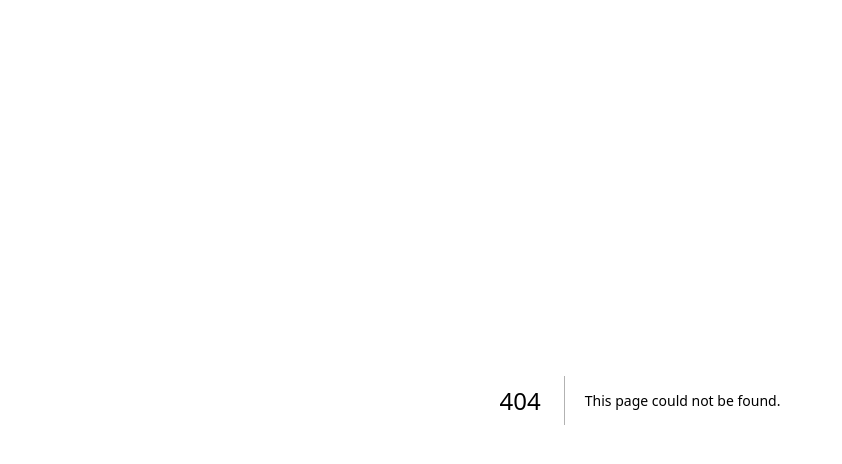
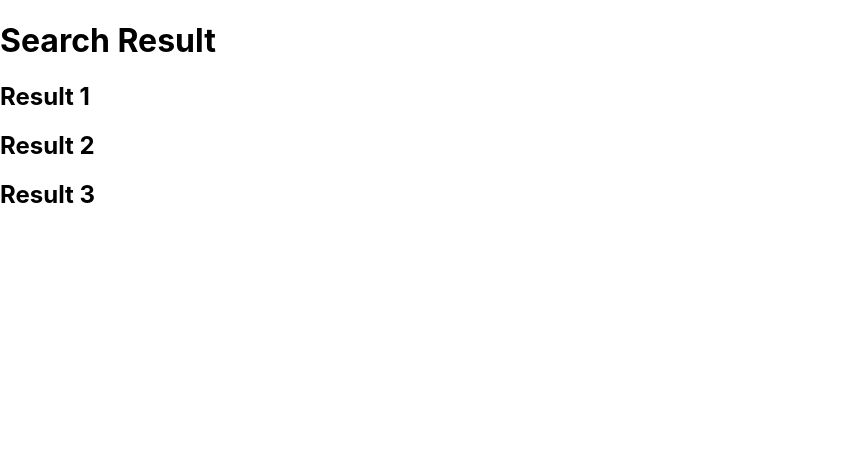
Before and after one commit to jon-chow/simple-jisho, a Next.js app: page /components/SearchResult in a window 1280 px wide. Before the commit this address had no page. Shown: the top 464 px of the page, without its empty margins (0-842 px from the left). Built offline with nearby package versions, Linux system fonts and the light colour scheme.

Commit message:
created SearchResult component

```diff
--- /dev/null
+++ b/pages/components/SearchResult.tsx
@@ -0,0 +1,36 @@
+const Panel = (props: any) => {
+  return (
+    <div className="panel">
+      <h1>{props.title}</h1>
+      <div>{props.children}</div>
+    </div>
+  );
+};
+
+const Result = (props: any) => {
+  return (
+    <div className="result">
+      <h2>{props.title}</h2>
+      <div>{props.children}</div>
+    </div>
+  );
+};
+
+
+/* -------------------------------------------------------------------------- */
+/*                             EXPORTED COMPONENT                             */
+/* -------------------------------------------------------------------------- */
+/**
+ * Exports the SearchResult component.
+ *
+ * The SearchResult component contains data on a search.
+ */
+export default function SearchResult(props: any) {
+  return (
+    <Panel title="Search Result">
+      <Result title="Result 1" />
+      <Result title="Result 2" />
+      <Result title="Result 3" />
+    </Panel>
+  );
+};
```
